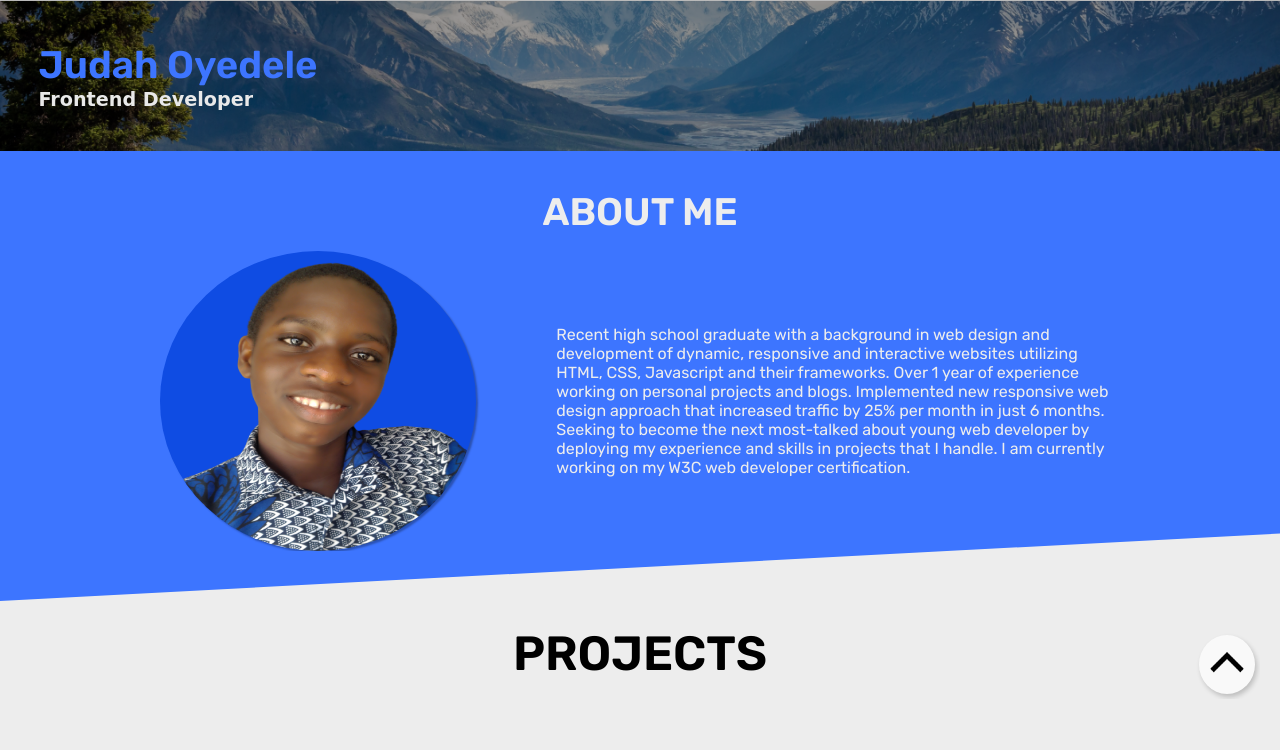
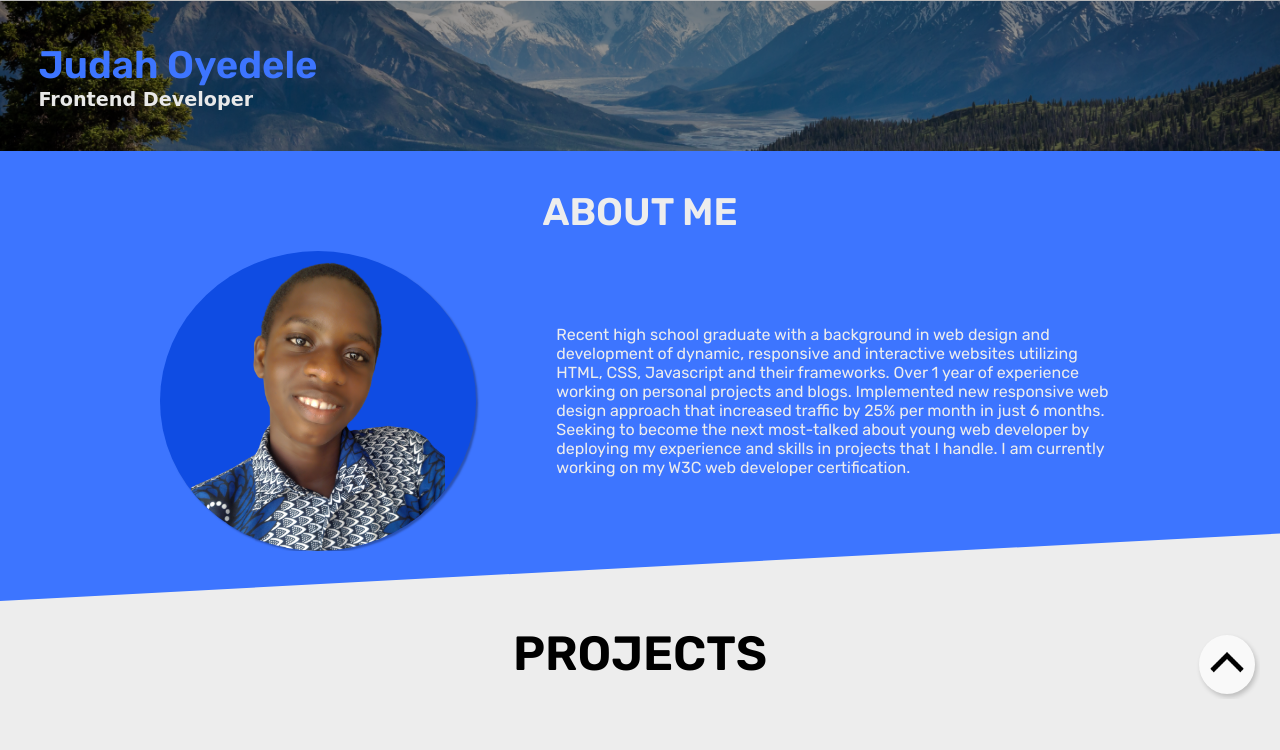
Before and after one commit to Judah1604/My-Portfolio, a PHP site: page / in a window 1280 px wide. Shown: the part 81-831 px from the top of the page. Run offline with PHP 8.4, Linux system fonts and the light colour scheme; some web fonts are replaced.

Commit message:
Update about.css

```diff
--- a/Styles/about.css
+++ b/Styles/about.css
@@ -29,6 +29,7 @@
     border-radius: 50%;
     box-shadow: 2px 2px 2px rgb(0 0 0 / 30%);
     background-color: #0f4ce3;
+object-fit: scale-down;
 }
 
 .about-text {
```
